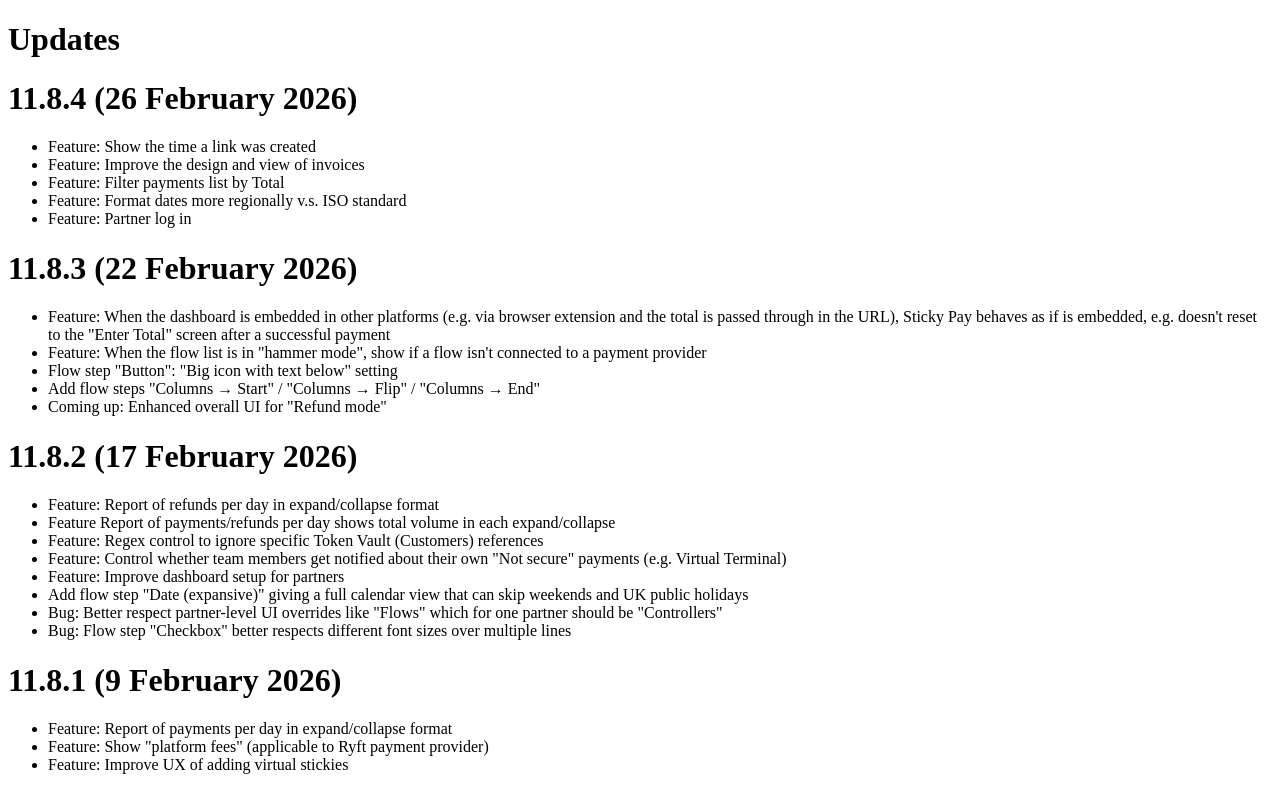
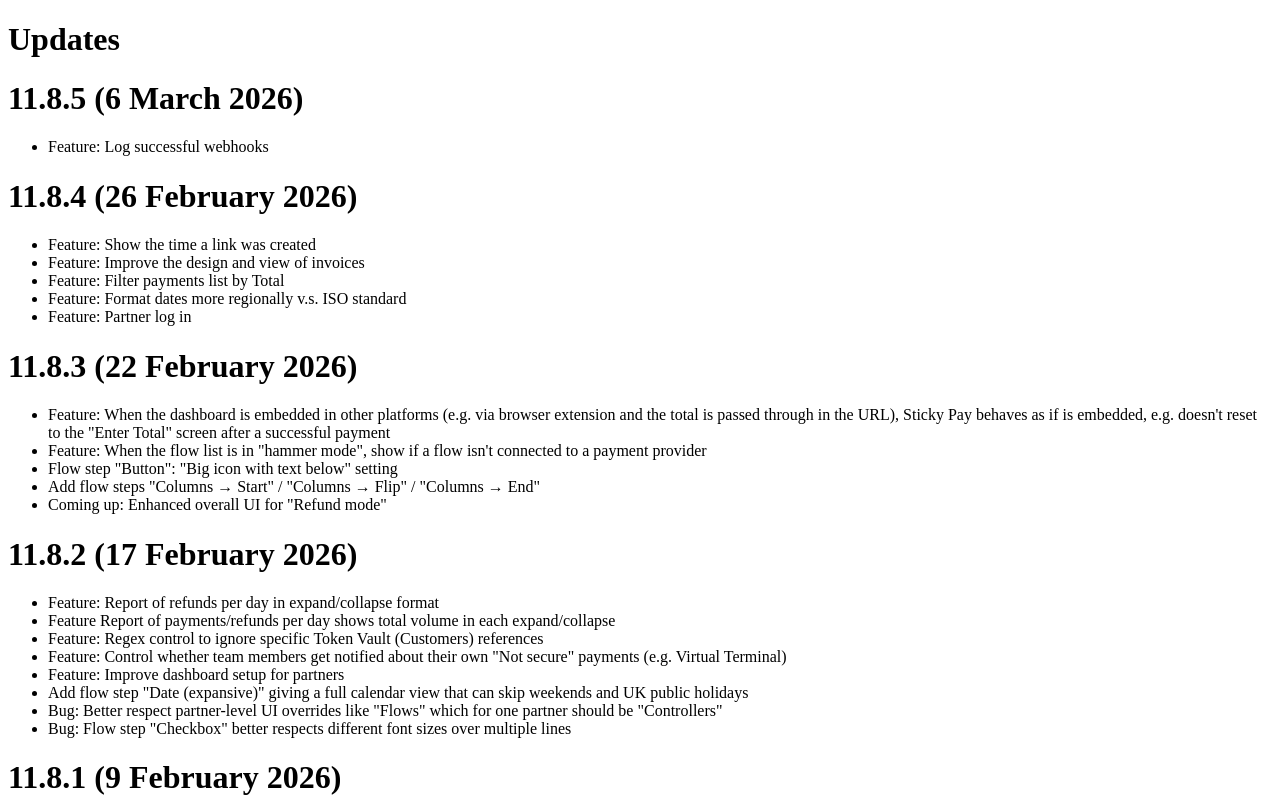
Before and after one commit to Stickyto/sticky-docs, a Next.js app in the folder src/: page /updates in a window 1280 px wide. Shown: the top 797 px of the page. Built offline with nearby package versions, Linux system fonts and the light colour scheme.

Commit message:
11.8.5: Log successful webhooks

```diff
--- a/src/pages/updates.mdx
+++ b/src/pages/updates.mdx
@@ -1,4 +1,7 @@
 # Updates
+
+# 11.8.5 (6 March 2026)
+ - Feature: Log successful webhooks
 
 # 11.8.4 (26 February 2026)
  - Feature: Show the time a link was created
```
